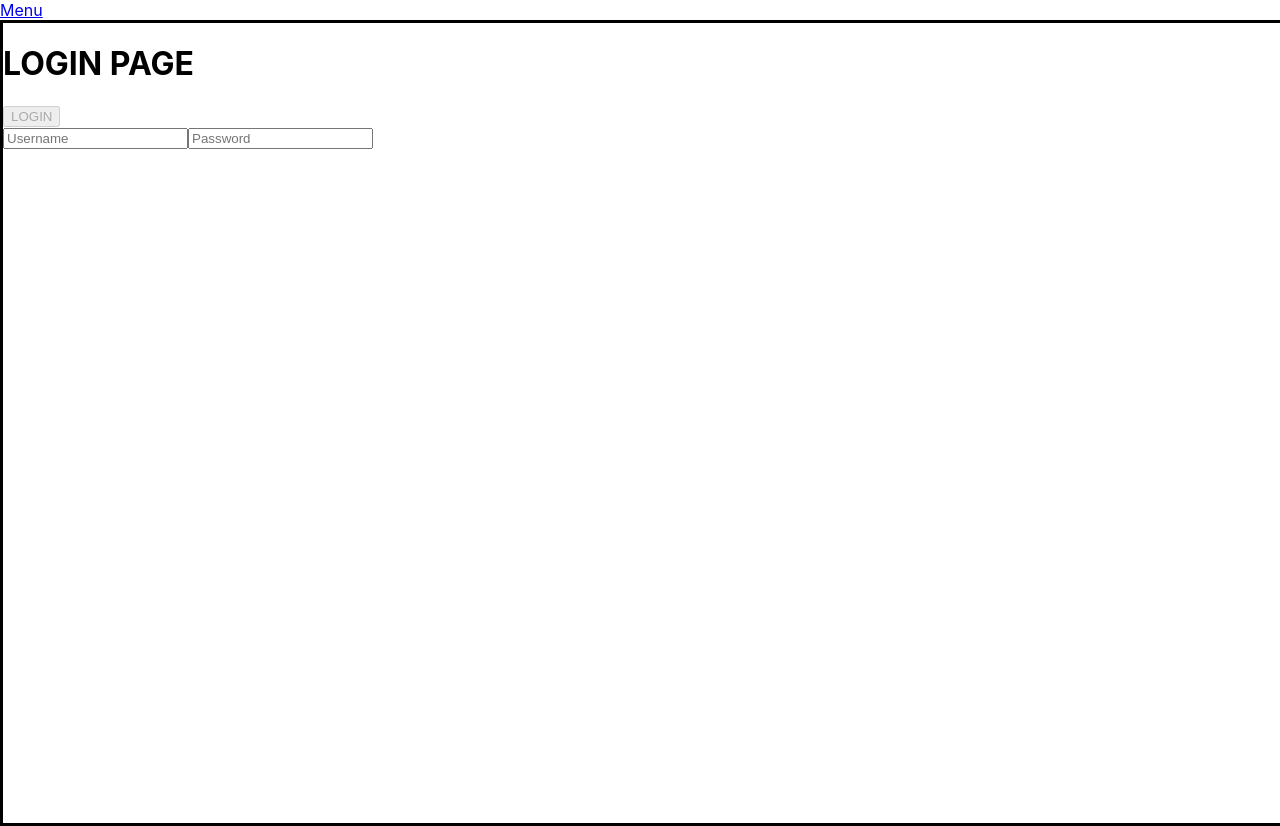
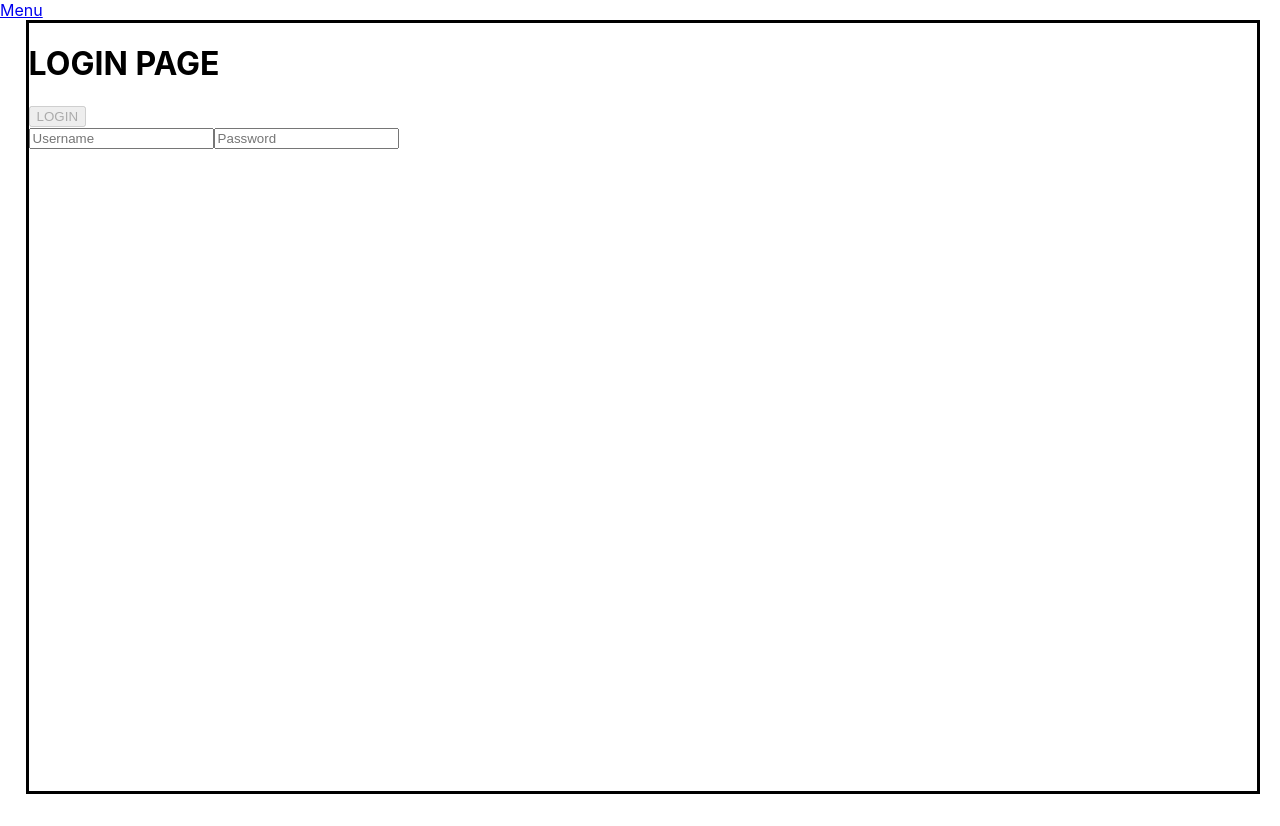
Before and after one commit to kWeech/UofCEngineeringNursingHackathon, a React (Create React App) app in the folder app/hackathon-app/: page / in a window 1280 px wide. After the commit the page ends 800 px from the top, so only its background shows below. Built offline with nearby package versions, Linux system fonts and the light colour scheme.

Commit message:
changed page spacing

```diff
--- a/app/hackathon-app/src/components/Page.module.css
+++ b/app/hackathon-app/src/components/Page.module.css
@@ -1,6 +1,8 @@
 .page {
-  height: 100vh;
-  width: 100vw;
+  height: 96vh;
+  width: 96vw;
   border: solid black;
   overflow: hidden;
+  margin-left: 2vw;
+  margin-right: 2vw;
 }
```
